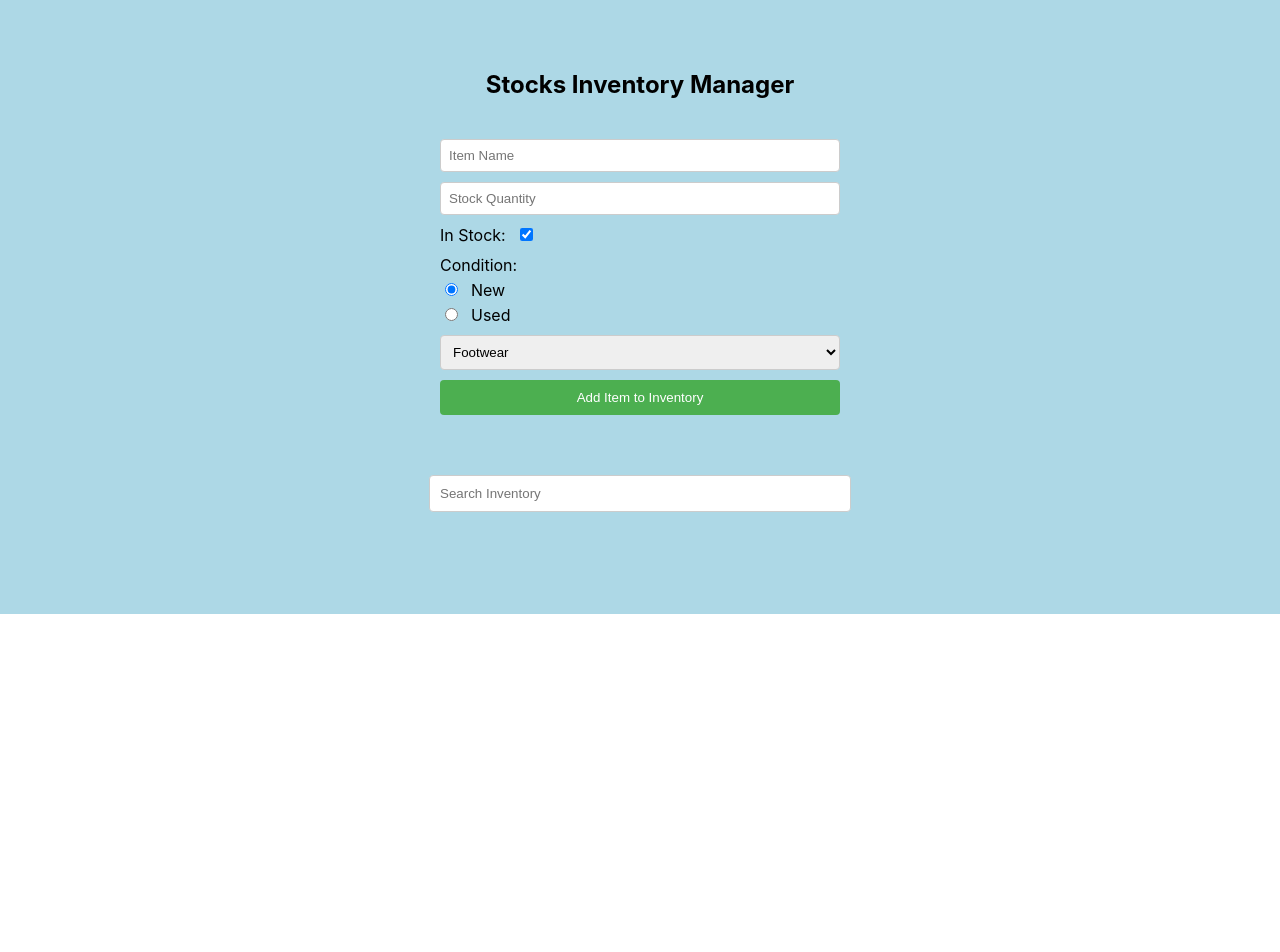
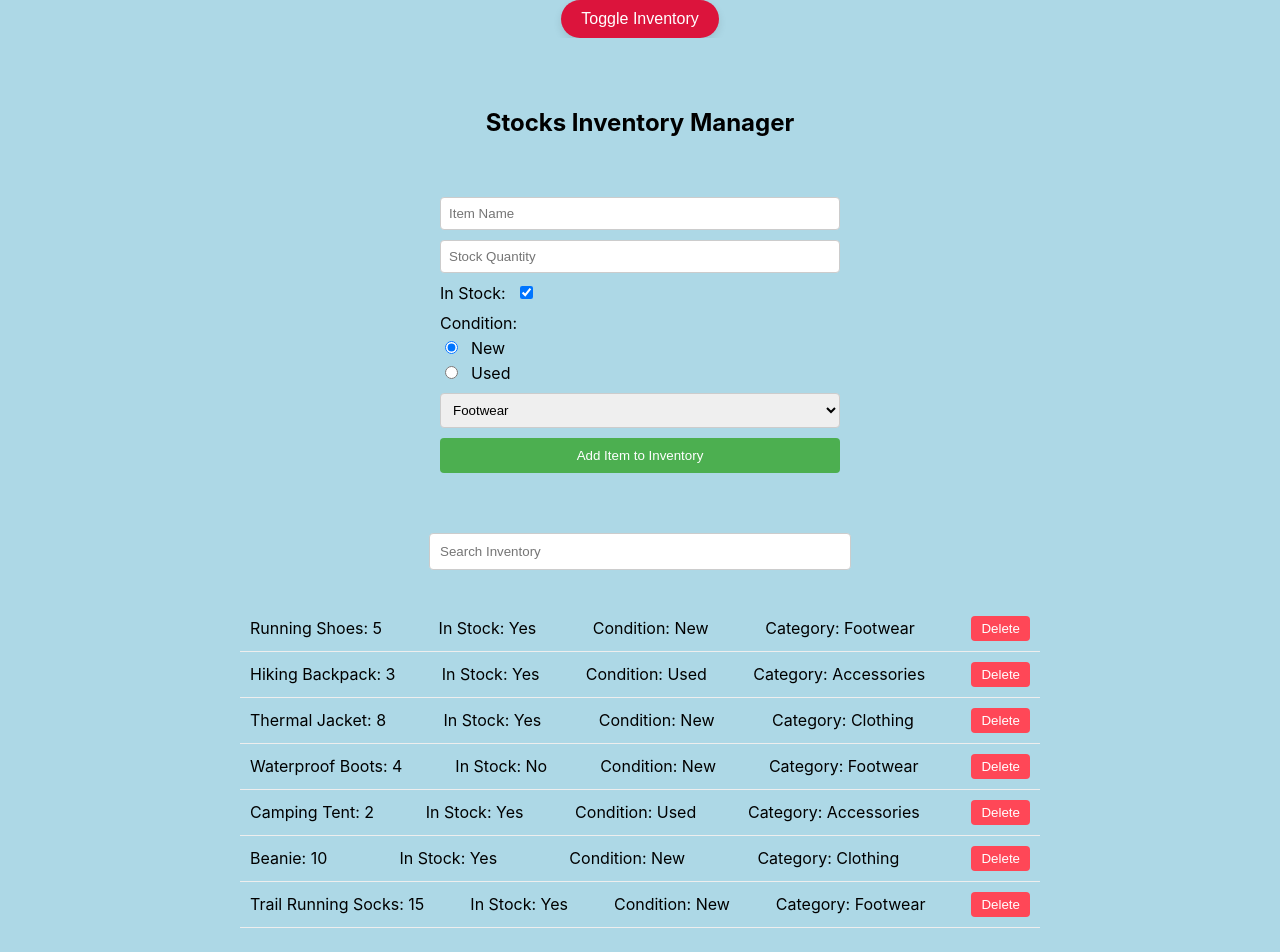
Before and after one commit to rkamal-goitph/goit-react-fson2, a React (Create React App) app: page / in a window 1280 px wide. Shown: the top 952 px of the page. Before the commit the page ends 800 px from the top, so only its background shows below. Built offline with nearby package versions, Linux system fonts and the light colour scheme.

Commit message:
Add React lifecycle methods

```diff
--- a/package.json
+++ b/package.json
@@ -13,6 +13,7 @@
     "react-dom": "^18.1.0",
     "react-icons": "^5.0.1",
     "react-scripts": "5.0.1",
+    "react-toastify": "^10.0.4",
     "web-vitals": "^2.1.3"
   },
   "scripts": {
--- a/src/components/App.jsx
+++ b/src/components/App.jsx
@@ -1,15 +1,35 @@
-import React from 'react';
+import React, { Component } from 'react';
 import { Inventory } from './Inventory/Inventory';
 
-class App extends React.Component {
+class App extends Component {
+  state = { showInventory: true };
+
+  toggleInventory = () => {
+    this.setState(prevState => ({ showInventory: !prevState.showInventory }));
+  };
+
   render() {
     return (
-      <div>
-        {/* <Menu title="Shoe Store">
-          <MenuItemList shoes={shoes} />
-        </Menu>
-        <OrderCounter shoes={shoes} /> */}
-        <Inventory />
+      <div style={{ backgroundColor: 'lightBlue' }}>
+        <button
+          style={{
+            padding: '10px 20px',
+            backgroundColor: 'crimson',
+            color: 'white',
+            border: 'none',
+            borderRadius: '20px',
+            cursor: 'pointer',
+            fontSize: '16px',
+            boxShadow: '0 4px 8px rgba(0, 0, 0, 0.1)',
+            display: 'block',
+            margin: '0 auto',
+            transition: 'transform 0.2s, background-color 0.3s',
+          }}
+          onClick={this.toggleInventory}
+        >
+          Toggle Inventory
+        </button>
+        {this.state.showInventory ? <Inventory /> : null}
       </div>
     );
   }
--- a/src/components/Inventory/Inventory.jsx
+++ b/src/components/Inventory/Inventory.jsx
@@ -1,32 +1,131 @@
-// InventoryApp.js
 import React, { Component } from 'react';
 import { InventoryForm } from 'components/InventoryForm/InventoryForm';
 import { InventoryList } from 'components/InventoryList/InventoryList';
 import css from './Inventory.module.css';
-
-// Steps
-// 1. Decide on the structure of the components
-// 2. Decide on the states of the components
-// 3. Decide what to render based from each state
-// 4. Decide the actions that alter each state
-// 5. Define the actions that alter each state
-
-// We lifted the state up to the inventory component instead of the inventory list
-// so that the inventory form can interact with the state in the inventory component
-
-// we then pass down the state to the inventory list component as props
-// so that we can render then in our inventory list component
-
-// PROPS --> data flow direction is parent to child
-// STATES --> data flow maybe lifted from child to parent so that all children have access to the data
+import { toast, ToastContainer } from 'react-toastify';
+import 'react-toastify/dist/ReactToastify.css';
 
 export class Inventory extends Component {
-  state = {
-    items: [],
-    searchTerm: '',
+  constructor(props) {
+    super(props);
+    this.state = {
+      items: [
+        {
+          id: '1',
+          name: 'Running Shoes',
+          quantity: 5,
+          isInStock: true,
+          condition: 'new',
+          category: 'footwear',
+        },
+        {
+          id: '2',
+          name: 'Hiking Backpack',
+          quantity: 3,
+          isInStock: true,
+          condition: 'used',
+          category: 'accessories',
+        },
+        {
+          id: '3',
+          name: 'Thermal Jacket',
+          quantity: 8,
+          isInStock: true,
+          condition: 'new',
+          category: 'clothing',
+        },
+        {
+          id: '4',
+          name: 'Waterproof Boots',
+          quantity: 4,
+          isInStock: false,
+          condition: 'new',
+          category: 'footwear',
+        },
+        {
+          id: '5',
+          name: 'Camping Tent',
+          quantity: 2,
+          isInStock: true,
+          condition: 'used',
+          category: 'accessories',
+        },
+        {
+          id: '6',
+          name: 'Beanie',
+          quantity: 10,
+          isInStock: true,
+          condition: 'new',
+          category: 'clothing',
+        },
+        {
+          id: '7',
+          name: 'Trail Running Socks',
+          quantity: 15,
+          isInStock: true,
+          condition: 'new',
+          category: 'footwear',
+        },
+      ],
+      searchTerm: '',
+    };
+
+    console.log('Constructor: State initialization and method binding');
+  }
+
+  static getDerivedStateFromProps(props, state) {
+    console.log('getDerivedStateFromProps: Sync state to props if needed');
+    // Return null if no state updates are required
+    return null;
+  }
+
+  componentDidMount() {
+    console.log('componentDidMount: Component is mounted');
+    const savedItems = localStorage.getItem('inventoryItems');
+    if (savedItems && JSON.parse(savedItems).length > 0) {
+      this.setState({ items: JSON.parse(savedItems) });
+    }
+
+    // Set up a resize event listener
+    window.addEventListener('resize', this.handleResize);
+  }
+
+  componentDidUpdate(_prevProps, prevState) {
+    console.log('componentDidUpdate: Component did update');
+    // Save inventory items to local storage if items array changed
+
+    if (prevState.items !== this.state.items) {
+      localStorage.setItem('inventoryItems', JSON.stringify(this.state.items));
+    }
+  }
+
+  componentWillUnmount() {
+    console.log('componentWillUnmount: Cleanup before component is removed');
+
+    // Remove the resize event listener
+    window.removeEventListener('resize', this.handleResize);
+  }
+
+  handleResize = () => {
+    // For demonstration, log window size to the console
+    console.log(
+      'Window resized to: ',
+      window.innerWidth,
+      'x',
+      window.innerHeight
+    );
   };
 
   addItem = newItem => {
+    // Check for item name uniqueness before adding
+    const nameExists = this.state.items.some(
+      item => item.name === newItem.name
+    );
+    if (nameExists) {
+      toast.error('Item name must be unique');
+      return;
+    }
+
     this.setState(prevState => ({
       items: [...prevState.items, newItem],
     }));
@@ -52,7 +151,7 @@ export class Inventory extends Component {
     return (
       <div className={css.app}>
         <h2>Stocks Inventory Manager</h2>
-        <InventoryForm addItem={this.addItem} />
+        <InventoryForm addItem={this.addItem} items={items} />
         <input
           type="text"
           placeholder="Search Inventory"
@@ -61,6 +160,7 @@ export class Inventory extends Component {
           className={css.searchInput}
         />
         <InventoryList items={filteredItems} deleteItem={this.deleteItem} />
+        <ToastContainer />
       </div>
     );
   }
--- a/src/components/InventoryForm/InventoryForm.jsx
+++ b/src/components/InventoryForm/InventoryForm.jsx
@@ -1,69 +1,63 @@
-// InventoryForm.js
 import React, { Component } from 'react';
 import PropTypes from 'prop-types';
 import { nanoid } from 'nanoid';
 import css from './InventoryForm.module.css';
-
-// Steps
-// 1. Decide on the structure of the components
-// 2. Decide on the states of the components
-// 3. Decide what to render based from each state
-// 4. Decide the actions that alter each state
-// 5. Define the actions that alter each state
-
-// Two Approaches to Dealing with React Forms
-// 1. Uncontrolled components pattern
-// 2. Controlled components pattern
+import { toast, ToastContainer } from 'react-toastify';
+import 'react-toastify/dist/ReactToastify.css';
 
 export class InventoryForm extends Component {
   static propTypes = {
     addItem: PropTypes.func.isRequired,
+    items: PropTypes.array.isRequired, // Add items to prop types for checking uniqueness
   };
 
   state = {
     name: '',
     quantity: '',
-    isInStock: true, // Checkbox state
-    condition: 'new', // Radio buttons state
-    category: 'footwear', // Select dropdown state
+    isInStock: true,
+    condition: 'new',
+    category: 'footwear',
   };
-
-  // this is a generic onChange event handler function
-  // which handles the mutation of the state
-  // by using dynamic object key
 
   handleChange = event => {
     const { name, value, type, checked } = event.target;
     this.setState({ [name]: type === 'checkbox' ? checked : value });
   };
 
-  // static onChange input handlers
-
-  handleNameChange = event => {
-    this.setState({
-      name: event.target.value,
-    });
-  };
-
-  handleQuantityChange = event => {
-    this.setState({
-      quantity: event.target.value,
-    });
-  };
-
   handleFormSubmit = event => {
     event.preventDefault();
+    const { name, quantity, isInStock, condition, category } = this.state;
+
+    // Check if item name already exists
+    if (
+      this.props.items.some(
+        item => item.name.toLowerCase() === name.toLowerCase()
+      )
+    ) {
+      toast.error('Item name must be unique', {
+        position: 'top-right',
+        autoClose: 5000,
+        hideProgressBar: false,
+        closeOnClick: true,
+        pauseOnHover: true,
+        draggable: true,
+        progress: undefined,
+      });
+      return;
+    }
 
     const newItem = {
       id: nanoid(),
-      name: this.state.name,
-      quantity: parseInt(this.state.quantity),
-      isInStock: this.state.isInStock,
-      condition: this.state.condition,
-      category: this.state.category,
+      name,
+      quantity: parseInt(quantity, 10),
+      isInStock,
+      condition,
+      category,
     };
 
     this.props.addItem(newItem);
+
+    // Reset form state
     this.setState({
       name: '',
       quantity: '',
@@ -75,13 +69,15 @@ export class InventoryForm extends Component {
 
   render() {
     return (
+      <>
+        <ToastContainer />
         <form onSubmit={this.handleFormSubmit} className={css.form}>
           <input
             type="text"
             name="name"
             placeholder="Item Name"
             value={this.state.name}
-          onChange={this.handleNameChange}
+            onChange={this.handleChange}
             required
             className={css.input}
           />
@@ -90,7 +86,7 @@ export class InventoryForm extends Component {
             name="quantity"
             placeholder="Stock Quantity"
             value={this.state.quantity}
-          onChange={this.handleQuantityChange}
+            onChange={this.handleChange}
             required
             className={css.input}
           />
@@ -136,10 +132,12 @@ export class InventoryForm extends Component {
             <option value="clothing">Clothing</option>
             <option value="accessories">Accessories</option>
           </select>
+
           <button type="submit" className={css.addButton}>
             Add Item to Inventory
           </button>
         </form>
+      </>
     );
   }
 }
```
Also changed, not shown: 1 other file (tests, documents, lock files or other folders). Lines whose indentation alone changed are shown as unchanged.
